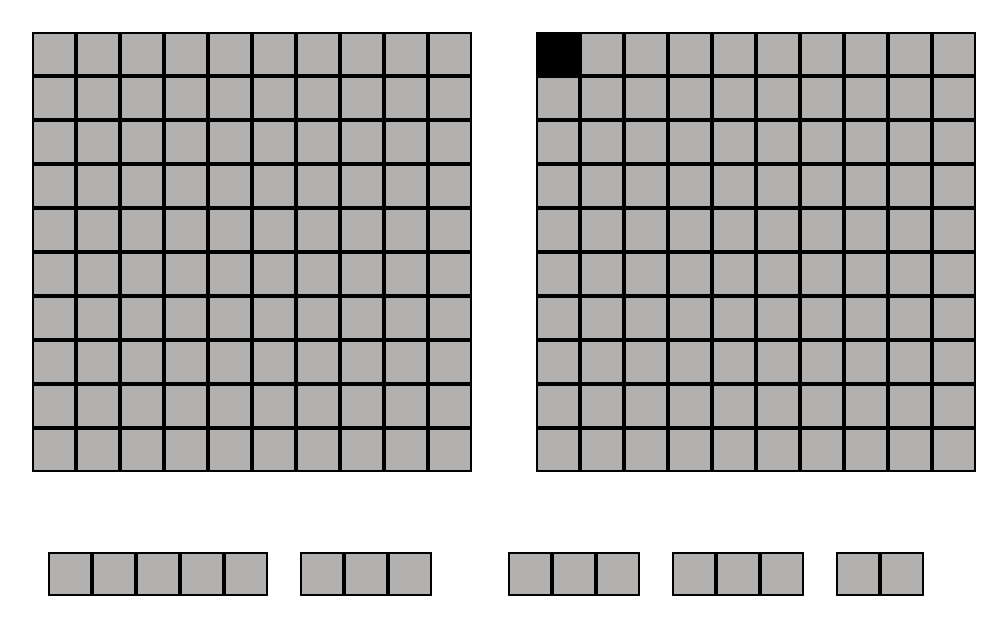
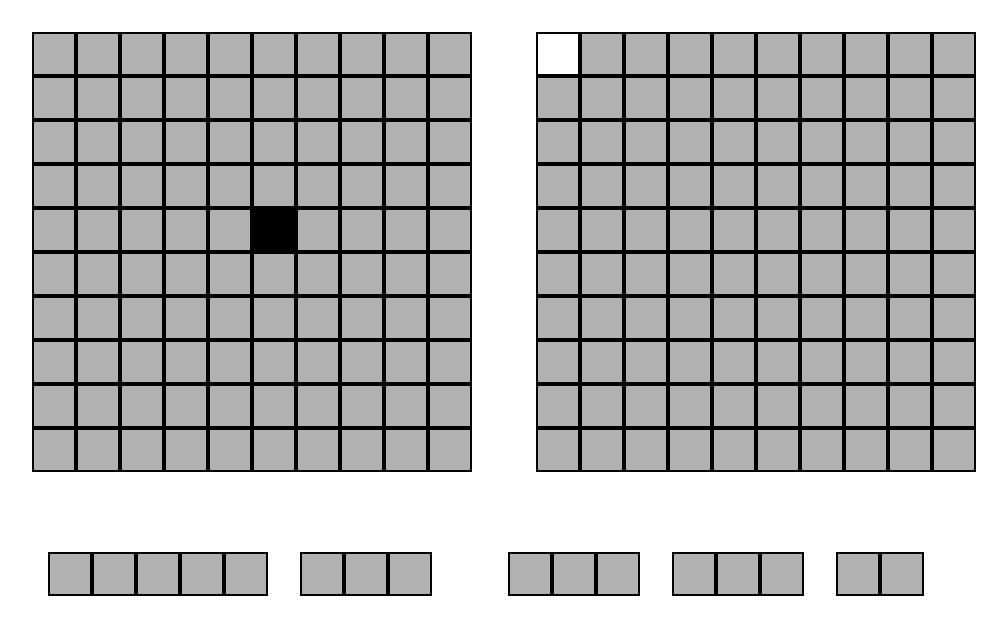
Before and after one commit to Gham556/Battleship, a website with bundled scripts: page dist/index.html in a window 1280 px wide. Both pictures are taken after a click on the element 694 px from the left and 54 px from the top of the page. Shown: the whole page, without its empty margins (136-1143 px from the left). Built offline with nearby package versions, Linux system fonts and the light colour scheme.

Commit message:
adds computer random select and prevents duplicate selections

```diff
--- a/src/DOMManipulation.js
+++ b/src/DOMManipulation.js
@@ -1,28 +1,51 @@
-import { playerBoard } from './script.js';
+import { playerBoard, computerBoard, shipsArray, computerPlayer } from './script.js';
+
+
+const spacesNull = document.getElementsByClassName('spaceNull')
 
 const Squares = () => {
 
     const spaces = document.querySelectorAll('.space');
-    console.log(spaces)
-
-
 
     for (let i of spaces) {
         i.addEventListener('click', function () {
-            console.log('runs')
-            if (playerBoard.recieveAttack(this.id) === true) {
-                console.log('runsn')
+
+            if (computerBoard.recieveAttack(this.id) === true) {
                 this.style.backgroundColor = '#FFF'
             }
             else {
                 this.style.backgroundColor = '#000'
             }
+            computerTurn();
         })
     };
-return { spaces }
+    return { spaces }
     };
 
-    Squares();
+const computerTurn = () => {
+        const thisAttack = computerPlayer.randomProperty(playerBoard.board);
+        if(playerBoard.recieveAttack(thisAttack) === true) {
+            for (let i of spacesNull) {
+                if (i.id === `A${thisAttack}`) {
+                i.style.backgroundColor = '#FFF';
+                delete playerBoard.board[thisAttack]
+                console.log(playerBoard.board)
+                }
+            }
+        }
+        else {
+            for (let i of spacesNull) {
+                if (i.id === `A${thisAttack}`) {
+                i.style.backgroundColor = '#000';
+                delete playerBoard.board[thisAttack]
+                console.log(playerBoard.board)
+                }
+            }
+        }
+        };
+
+
+
 
 const selectShips = () => {
     const destroyerElement = document.querySelector('#Destroyer');
@@ -62,3 +85,5 @@ const queSubmarine = () => {
 const queUBoat = () => {
 
 };
+
+Squares();
--- a/src/script.js
+++ b/src/script.js
@@ -56,9 +56,9 @@ const Player = () => {
 
 
     const randomProperty = function (board) {
-
-         const keys = Object.keys(board);
-        return board[keys[ keys.length * Math.random() << 0]];
+        const keys = Object.keys(board);
+        let x =  keys[ keys.length * Math.random() << 0];
+        return x
     }
 
     return {randomProperty}
@@ -85,13 +85,18 @@ const gameLoop = () => {
        player1Board.placeShip(submarine, ['[5:3]', '[5:4]', '[5:5]']);
        player1Board.placeShip(uBoat, ['[6:7]', '[6:8]']);
 
-
+       player2Board.placeShip(carrier, ['[10:1]', '[10:2]', '[10:3]', '[10:4]', '[10:5]'])
+       player2Board.placeShip(battleship, ['[9:1]', '[9:2]', '[9:3]', '[9:4]']);
+       player2Board.placeShip(destroyer, ['[8:1]', '[8:2]', '[8:3]']);
+       player2Board.placeShip(submarine, ['[7:3]', '[7:4]', '[7:5]']);
+       player2Board.placeShip(uBoat, ['[1:7]', '[1:8]']);
     return {player1Board, player2Board, shipsArray}
 }
 export const patrolBoat = Ship(2, 'Patrol Boat');
 export const board1 = Gameboard();
 export const computerPlayer = Player();
 const newGame = gameLoop();
-export const playerBoard = newGame.player1Board
-const shipsArray = newGame.shipsArray
+export const playerBoard = newGame.player1Board;
+export const computerBoard = newGame.player2Board;
+export const shipsArray = newGame.shipsArray;
  board1.placeShip(patrolBoat, ['[1:1]','[2:2]'])
```
Also changed, not shown: dist/index.html, dist/main.js.
